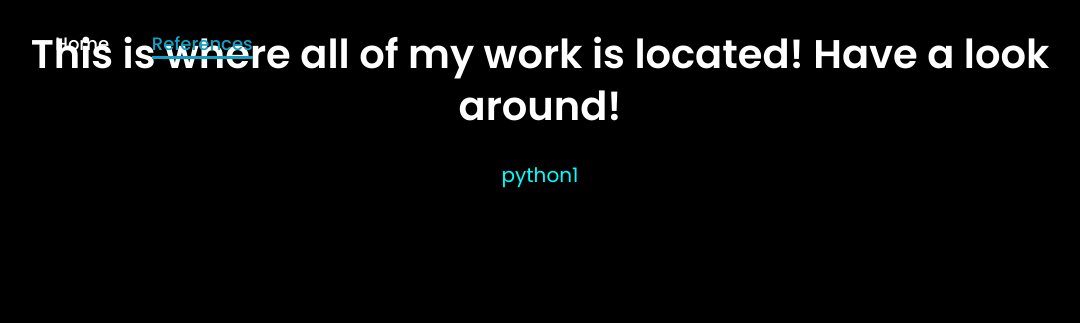
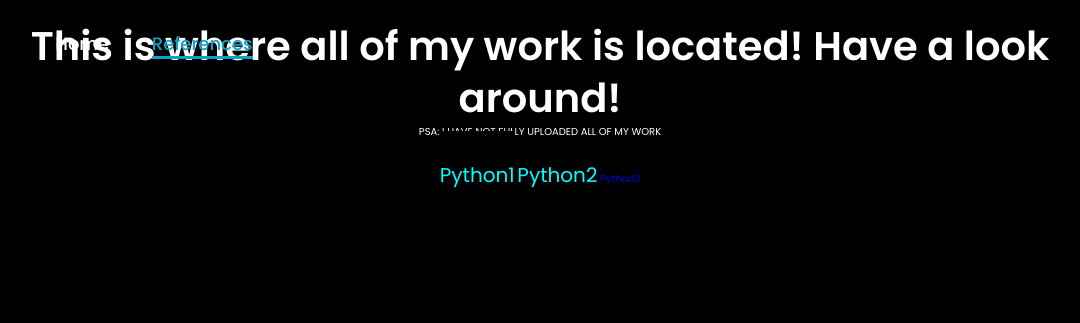
Before and after one commit to Stringtai/StringsPortfolio, a plain HTML site: page reference.html in a window 1280 px wide. Shown: the whole page, without its empty margins (100-1180 px from the left). Drawn offline with Linux system fonts and the light colour scheme.

Commit message:
Update reference.html

```diff
--- a/reference.html
+++ b/reference.html
@@ -6,7 +6,7 @@
     <meta name="viewport" content="width=device-width, initial-scale=1.0">
     <link rel="stylesheet" href="https://cdnjs.cloudflare.com/ajax/libs/font-awesome/6.5.2/css/all.min.css">
     <link rel="stylesheet" href="refernceStyle.css">
-    <title>String's Portfolio</title>
+    <title>String's Reference</title>
 </head>
 
 <body>
@@ -20,14 +20,17 @@
     <section class="References">
         <div class="references-content">
             <h1>This is where all of my work is located! Have a look around!</h1>
+            <div class="PSA"> <p>  PSA: I HAVE NOT FULLY UPLOADED ALL OF MY WORK </p>
         </div>
     </section>
     <section class="Python-Videos">
         <div class="Python-videos-content">
-            <a href="https://youtu.be/jE0vpPpzgtY" target="_blank" class="video1-text" >python1</a>
-            <a href="" target="blank" class="video2-text"> </a>
+            <a href="https://youtu.be/jE0vpPpzgtY" target="_blank" class="video1-text">Python1</a>
+            <a href="https://youtu.be/r5FUOeHM9Yo" target="_blank" class="video2-text">Python2</a>
+            <a href="https://youtu.be/JBu0hs9WXOY" target="_blank" class="video3-text">Python3</a>
         </div>
     </section>
+
 </body>
 
 </html>
```
